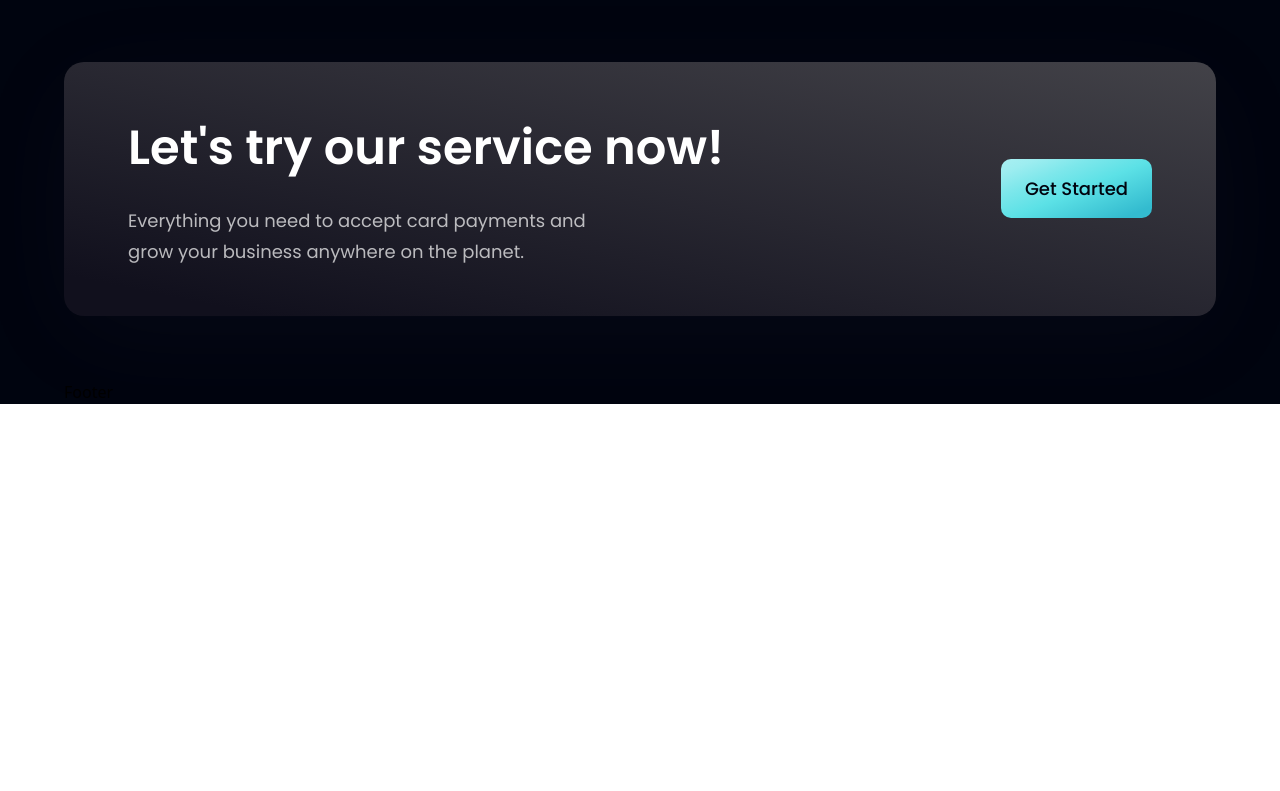
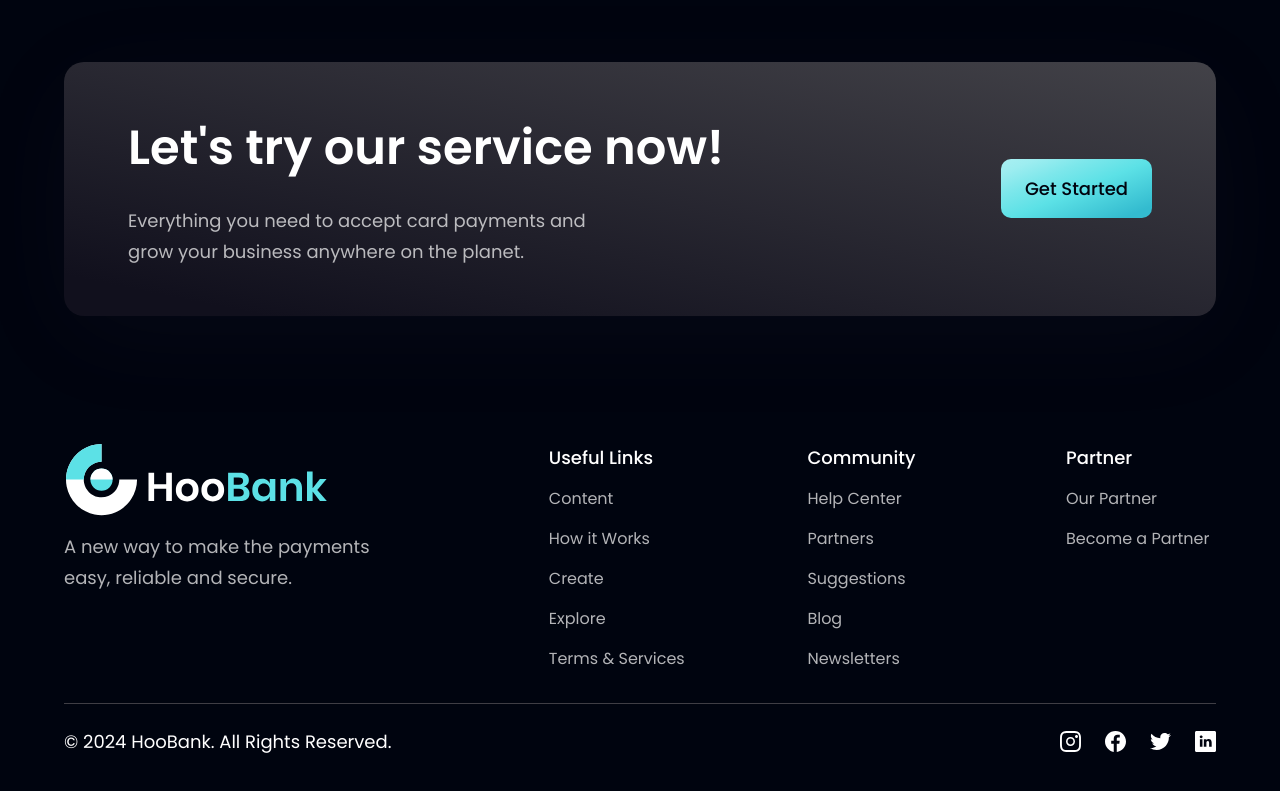
Before and after one commit to anmolshah80/modern-bank-app, a React (Vite) app: page / in a window 1280 px wide. Shown: the part 4066-4857 px from the top of the page. Before the commit the page ends 4470 px from the top, so only its background shows below. Built offline with nearby package versions, Linux system fonts and the light colour scheme.

Commit message:
features/footer-section - Create a Footer section to render useful, community and partner footer links and copyright message

```diff
--- a/src/components/Footer.jsx
+++ b/src/components/Footer.jsx
@@ -1,5 +1,90 @@
+import styles from '@/styles';
+
+import { footerLinks, socialMedias } from '@/constants';
+import { logo } from '@/assets';
+
+const ShowFooterTitleLinks = ({ footerLink }) => {
+  const { links } = footerLink;
+
+  if (!footerLink || !links || links.length === 0) return null;
+
+  return links.map(({ name }, index) => (
+    <li
+      key={name}
+      className={`font-poppins font-normal text-[16px] leading-[24px] text-dimWhite hover:text-secondary cursor-pointer ${
+        index !== links.length - 1 ? 'mb-4' : 'mb-0'
+      }`}
+    >
+      {name}
+    </li>
+  ));
+};
+
+const ShowFooterLinks = () => {
+  if (!footerLinks || footerLinks.length === 0) return null;
+
+  return footerLinks.map((footerLink) => (
+    <div
+      key={footerLink.key}
+      className="flex flex-col ss:my-0 my-4 min-w-[150px]"
+    >
+      <h4 className="font-poppins font-medium text-[18px] leading-[27px] text-white">
+        {footerLink.title}
+      </h4>
+      <ul className="list-none mt-4">
+        <ShowFooterTitleLinks footerLink={footerLink} />
+      </ul>
+    </div>
+  ));
+};
+
+const ShowSocialMediaIcons = () => {
+  if (!socialMedias || socialMedias.length === 0) return null;
+
+  return socialMedias.map(({ id, icon }, index) => (
+    <img
+      key={id}
+      src={icon}
+      alt={id}
+      className={`w-[21px] h-[21px] object-contain cursor-pointer ${
+        index !== socialMedias.length - 1 ? 'mr-6' : 'mr-0'
+      }`}
+    />
+  ));
+};
+
 const Footer = () => {
-  return <div>Footer</div>;
+  const currentYear = new Date().getFullYear();
+
+  return (
+    <section className={`${styles.flexCenter} ${styles.paddingY} flex-col`}>
+      <div className={`${styles.flexStart} md:flex-row flex-col mb-8 w-full`}>
+        <div className="flex-1 flex flex-col justify-start mr-10">
+          <img
+            src={logo}
+            alt="logo"
+            className="w-[266px] h-[72px] object-contain"
+          />
+          <p className={`${styles.paragraph} mt-4 max-w-[310px]`}>
+            A new way to make the payments easy, reliable and secure.
+          </p>
+        </div>
+
+        <div className="flex-[1.5] w-full flex flex-row justify-between flex-wrap md:mt-0 mt-10">
+          <ShowFooterLinks />
+        </div>
+      </div>
+
+      <div className="w-full flex justify-between items-center md:flex-row flex-col pt-6 border-t-[1px] border-t-[#3f3e45]">
+        <p className="font-poppins font-normal text-center text-[18px] leading-[27px] text-white">
+          &copy; {currentYear} HooBank. All Rights Reserved.
+        </p>
+        <div className="flex flex-row md:mt-0 mt-6">
+          <ShowSocialMediaIcons />
+        </div>
+      </div>
+    </section>
+  );
 };
 
 export default Footer;
--- a/src/constants/index.js
+++ b/src/constants/index.js
@@ -169,7 +169,7 @@
   },
 ];
 
-export const socialMedia = [
+export const socialMedias = [
   {
     id: 'social-media-1',
     icon: instagram,
```
Also changed, not shown: 1 other file (tests, documents, lock files or other folders).
